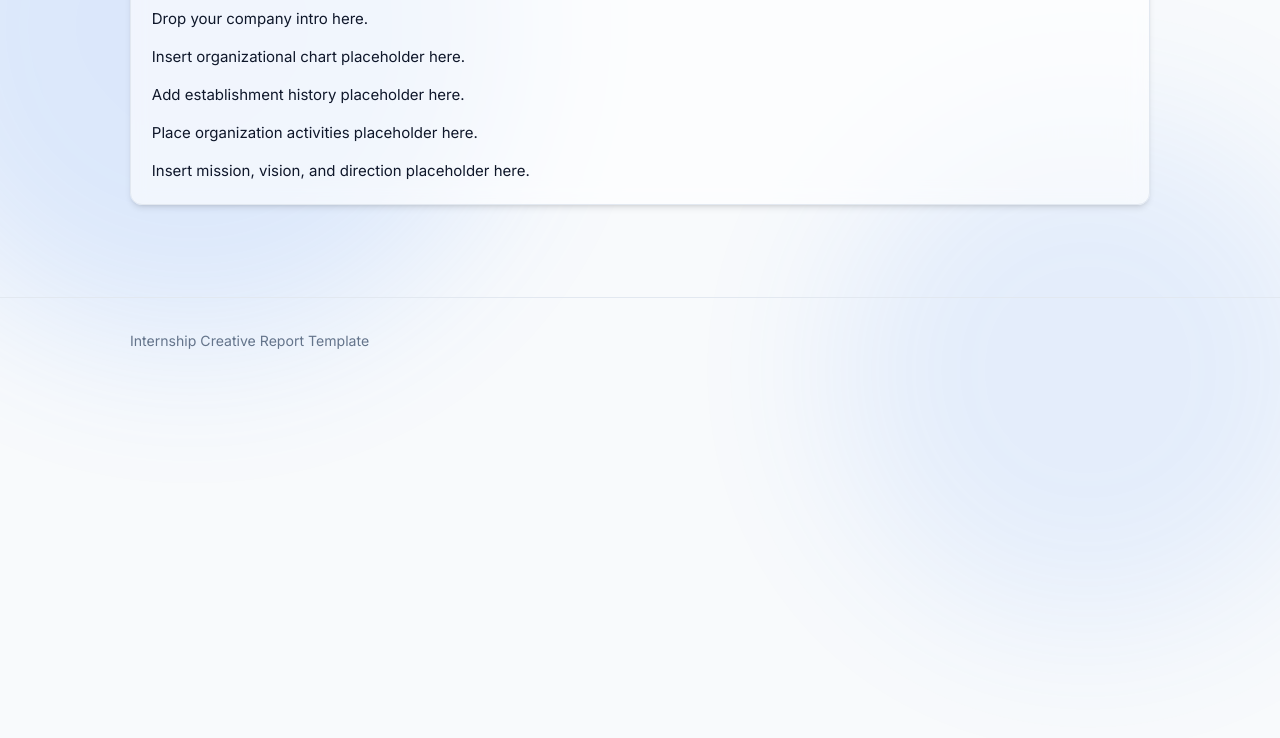
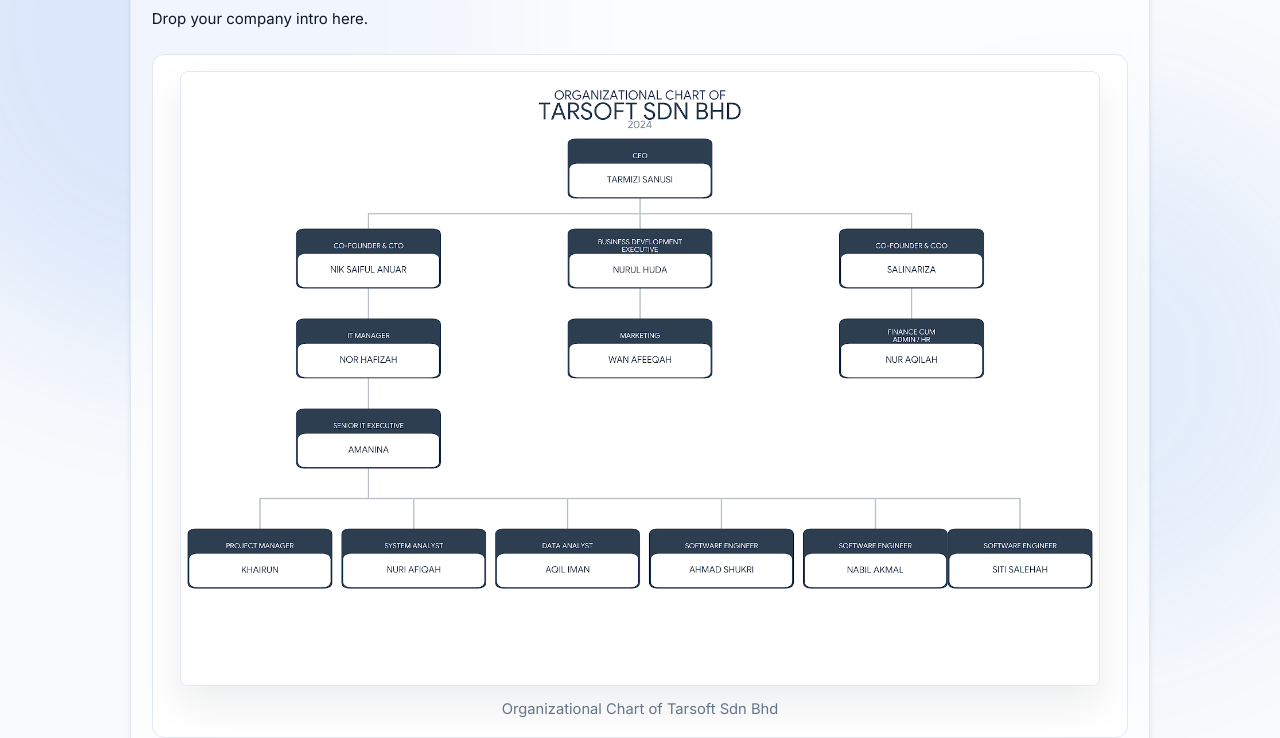
Before and after one commit to ainasyazalina05-droid/intern_report, a plain HTML site: page organizational-background.html in a window 1280 px wide. Shown: the part 214-952 px from the top of the page. Before the commit the page ends 800 px from the top, so only its background shows below. Drawn offline with Linux system fonts and the light colour scheme.

Commit message:
Add Tarsoft organizational chart image

```diff
--- a/organizational-background.html
+++ b/organizational-background.html
@@ -41,11 +41,14 @@
     </nav>
   </header>
   <main><section class="section">
-      <div class="container reveal">
+      <div class="container">
         <article class="panel">
           <h1>Organizational Background</h1>
           <p>Drop your company intro here.</p>
-          <p>Insert organizational chart placeholder here.</p>
+          <figure class="org-chart-figure" style="margin: 1.5rem 0; padding: 1rem; background: #ffffff; border: 1px solid #e2e8f0; border-radius: 12px;">
+            <img src="./images/TARSOFT_ORG.png" alt="Organizational chart of Tarsoft Sdn Bhd" class="org-chart-image" style="display: block; width: 100%; max-width: 920px; height: auto; margin: 0 auto;" />
+            <figcaption>Organizational Chart of Tarsoft Sdn Bhd</figcaption>
+          </figure>
           <p>Add establishment history placeholder here.</p>
           <p>Place organization activities placeholder here.</p>
           <p>Insert mission, vision, and direction placeholder here.</p>
--- a/style.css
+++ b/style.css
@@ -1343,6 +1343,28 @@
   line-height: 1.6;
 }
 
+.org-chart-figure {
+  margin: 1.5rem 0;
+}
+
+.org-chart-image {
+  display: block;
+  width: 100%;
+  max-width: 920px;
+  margin: 0 auto;
+  border-radius: var(--radius-sm);
+  border: 1px solid var(--border);
+  background: var(--surface);
+  box-shadow: var(--shadow-soft);
+}
+
+.org-chart-figure figcaption {
+  margin-top: 0.75rem;
+  text-align: center;
+  color: var(--muted);
+  font-size: 0.92rem;
+}
+
 /* ═══════════════════════════════════════════════════════════
    Section Navigation (bottom prev / next)
 ═══════════════════════════════════════════════════════════ */
```
Also changed, not shown: images/TARSOFT_ORG.png (added).
